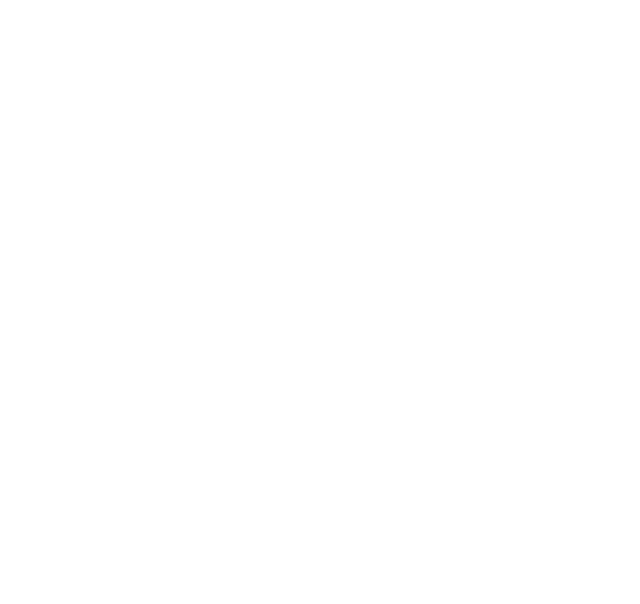
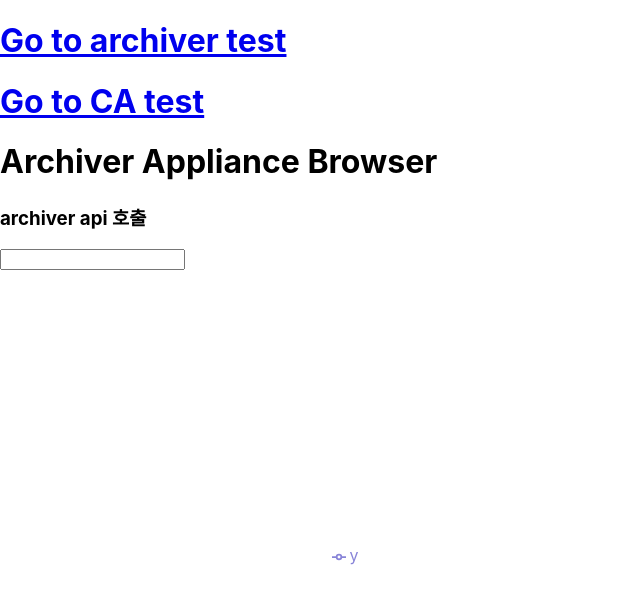
Before and after one commit to sungyun-develop/I-archiver_web, a React (Create React App) app: page /archiver in a window 1280 px wide. Before the commit this address had no page. Shown: the top 604 px of the page, without its empty margins (0-640 px from the left). Built offline with nearby package versions, Linux system fonts and the light colour scheme; no server answers.

Commit message:
webpack 설치 시도 (잘못된 시도임) ca api 사용 시도

```diff
--- a/src/App.js
+++ b/src/App.js
@@ -1,12 +1,22 @@
 import "./App.css";
 import Home from "./routes/Home";
-import { BrowserRouter, Routes, Route } from "react-router-dom";
+import { BrowserRouter, Routes, Route, Link } from "react-router-dom";
+import CaData from "./routes/CaData";
 
 function App() {
   return (
     <BrowserRouter basename={process.env.PUBLIC_URL}>
+      <div>
+        <Link to="/archiver">
+          <h1>Go to archiver test</h1>
+        </Link>
+        <Link to="/ca">
+          <h1> Go to CA test</h1>
+        </Link>
+      </div>
       <Routes>
-        <Route path="/" element={<Home />} />
+        <Route path="/archiver" element={<Home />} />
+        <Route path="/ca" element={<CaData />} />
       </Routes>
     </BrowserRouter>
   );
--- /dev/null
+++ b/src/components/chart/Chart.js
@@ -0,0 +1,21 @@
+import PropTypes from "prop-types";
+import React from "react";
+import { LineChart, Line, XAxis, YAxis, Tooltip, Legend } from "recharts";
+
+function Chart({ data, timeKey, valueKey }) {
+  return (
+    <LineChart width={700} height={300} data={data}>
+      <XAxis dataKey={timeKey} interval={Math.floor(data.length / 10)} />
+      <YAxis />
+      <Tooltip />
+      <Legend />
+      <Line type="monotone" dataKey={valueKey} stroke="#8884d8" />
+    </LineChart>
+  );
+}
+
+Chart.propTypes = {
+  data: PropTypes.array.isRequired,
+};
+
+export default Chart;
--- /dev/null
+++ b/src/routes/CaData.js
@@ -0,0 +1,25 @@
+import React, { useEffect, useState } from "react";
+
+function CaData() {
+  const [getPV, setGetPV] = useState(0);
+  const getAPI = async () => {
+    const json = await (await fetch("http://192.168.101.167:3000/data")).json();
+
+    console.log(json);
+  };
+  useEffect(() => {
+    getAPI();
+    const intervalld = setInterval(() => {
+      getAPI();
+    }, 5000);
+    return () => clearInterval(intervalld);
+  }, []);
+
+  return (
+    <div>
+      <h2>Hello</h2>
+    </div>
+  );
+}
+
+export default CaData;
--- a/src/routes/Home.js
+++ b/src/routes/Home.js
@@ -1,8 +1,63 @@
+import React, { useEffect, useState } from "react";
+import DateTimePicker from "react-datetime-picker";
+import Chart from "../components/chart/Chart";
+
 function Home() {
+  const [getBeamCurr, setGetBeamCurr] = useState([]);
+  const getAPI = async () => {
+    const json = await (
+      await fetch(
+        `http://192.168.100.178:17668/retrieval/data/getData.json?pv=RFQ%3ACT%3ACURR&from=2023-03-03T05%3A00%3A00.000Z&to=2023-03-03T12%3A00%3A00.000Z`
+      )
+    ).json();
+
+    setGetBeamCurr(json[0].data);
+  };
+  useEffect(() => {
+    getAPI();
+    const intervalld = setInterval(() => {
+      getAPI();
+    }, 5000);
+    return () => clearInterval(intervalld);
+  }, []);
+
+  const minutesGrouping = getBeamCurr.reduce((acc, curr) => {
+    const minute = Math.floor(curr.secs + 1 / 60);
+
+    if (acc[minute]) {
+      acc[minute].push(curr);
+    } else {
+      acc[minute] = [curr];
+    }
+    return acc;
+  }, {});
+
+  const minuteData = Object.entries(minutesGrouping).map(([minute, group]) => {
+    const valSum = group.reduce((sum, curr) => sum + curr.val, 0);
+    const valAvg = valSum / group.length;
+
+    const secs = Math.max(...group.map(({ secs }) => secs));
+
+    return { minute, val: valAvg, secs };
+  });
+  console.log(minuteData);
+
+  const timeKey = "x";
+  const valueKey = "y";
+
+  const drawGraph = minuteData.map((index) => ({
+    x: new Date(index.secs * 1000 + 9 * 60 * 60 * 1000)
+      .toISOString()
+      .substr(11, 8),
+    y: index.val,
+  }));
+
   return (
     <div>
       <h1>Archiver Appliance Browser</h1>
       <h3>archiver api 호출</h3>
+      <input type="text"></input>
+      <Chart data={drawGraph} timeKey={timeKey} valueKey={valueKey} />
     </div>
   );
 }
--- /dev/null
+++ b/webpack.config.js
@@ -0,0 +1,46 @@
+const path = require("path");
+const BrowserifyFs = require("browserify-fs");
+const webpack = require("webpack");
+const url = require("url");
+
+module.exports = {
+  // ...
+  mode: "development",
+  module: {
+    rules: [
+      {
+        test: /\.(js|jsx)$/,
+        exclude: /node_modules/,
+        use: {
+          loader: "babel-loader",
+          options: {
+            presets: ["@babel/preset-env", "@babel/preset-react"],
+          },
+        },
+      },
+      {
+        test: /\.css$/i,
+        use: ["style-loader", "css-loader"],
+      },
+    ],
+  },
+  resolve: {
+    fallback: {
+      os: require.resolve("os-browserify/browser"),
+      crypto: require.resolve("crypto-browserify"),
+      stream: require.resolve("stream-browserify"),
+      https: require.resolve("https-browserify"),
+      http: require.resolve("http-browserify"),
+      url: require.resolve("url/"), // url 모듈의 polyfill
+      zlib: require.resolve("browserify-zlib"), // zlib 모듈의 polyfill
+      timers: require.resolve("timers-browserify"),
+      assert: require.resolve("assert/"),
+      buffer: require.resolve("buffer/"),
+      process: "process/browser",
+      net: require.resolve("net-browserify"),
+      dns: false,
+      fs: false,
+      child_process: false,
+    },
+  },
+};
```
Also changed, not shown: package.json (+30 -0 lines), 6 other files (tests, documents, lock files or other folders).
